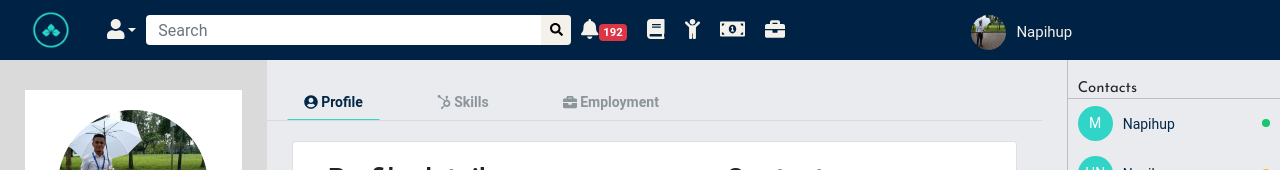
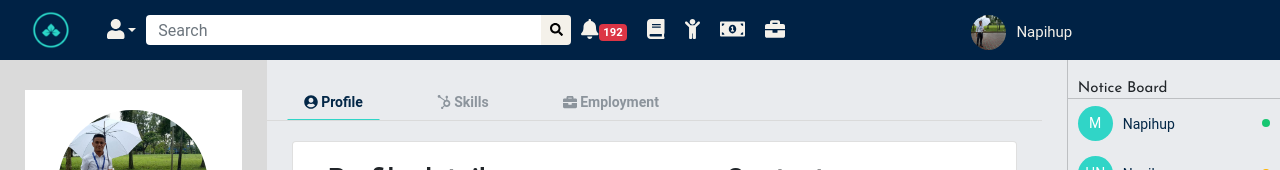
Before and after one commit to Napihups/IFFAH-CLIENT, an Angular app: page /user in a window 1280 px wide. Shown: the top 170 px of the page. Built offline with nearby package versions, Linux system fonts and the light colour scheme.

Commit message:
changing right bar header to "Notice Board " instead

```diff
--- a/src/app/user/components/profile/profile.component.html
+++ b/src/app/user/components/profile/profile.component.html
@@ -356,7 +356,7 @@
 <!---------------------------------------------------------------------------------------->
 		<div class="col-md-2 right-component">
 
-			<h1 class="side-bar-header">Contacts</h1>
+			<h1 class="side-bar-header">Notice Board</h1>
 			<ul class="list-group-item online-list">
 
 				<!-- <p class="text-muted right-bar-text">You don't have any friends,<br><a href="#"> add new friends ?</a></p> -->
```
